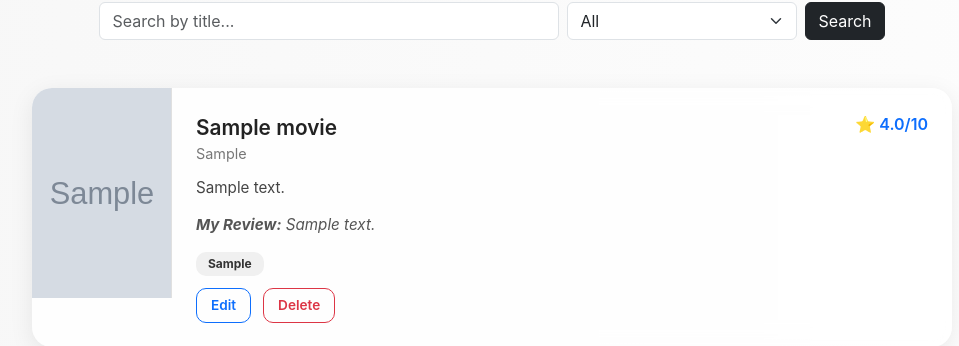
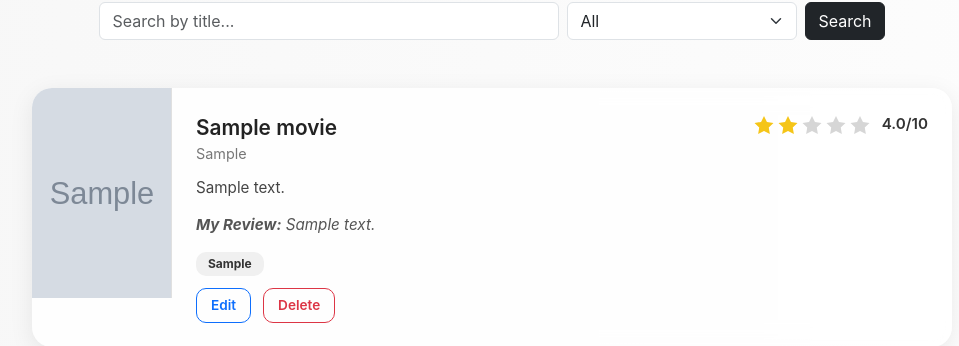
Before and after one commit to Cyber-Security-Tech/top10-movies-web, a Flask app: page / in a window 1280 px wide. Shown: the part 116-462 px from the top of the page, without its empty margins (148-1107 px from the left). Run offline with Flask 3, Linux system fonts and the light colour scheme; tables that the repository leaves empty hold one stand-in row (values such as "Sample post"); grey boxes marked "Sample" are stand-in pictures.

Commit message:
Update UI to display gold/grey star rating system based on user rating

```diff
--- a/templates/index.html
+++ b/templates/index.html
@@ -5,6 +5,29 @@
     <title>Top 10 Movies</title>
     <link href="https://cdn.jsdelivr.net/npm/bootstrap@5.3.0/dist/css/bootstrap.min.css" rel="stylesheet">
     <link rel="stylesheet" href="{{ url_for('static', filename='css/style.css') }}">
+    <style>
+        .star-container {
+            display: flex;
+            align-items: center;
+            gap: 4px;
+        }
+        .star svg {
+            width: 20px;
+            height: 20px;
+        }
+        .star.gold svg path {
+            fill: #f5c518;
+        }
+        .star.grey svg path {
+            fill: #d6d6d6;
+        }
+        .numeric-rating {
+            margin-left: 8px;
+            font-weight: 600;
+            font-size: 0.95rem;
+            color: #333;
+        }
+    </style>
 </head>
 <body>
 
@@ -33,7 +56,22 @@
                             <div class="movie-title">{{ movie.title }}</div>
                             <div class="movie-year">{{ movie.year }}</div>
                         </div>
-                        <div class="movie-rating">⭐ {{ movie.rating }}/10</div>
+                        <div class="star-container">
+                            {% set full_stars = (movie.rating // 2) | int %}
+                            {% set empty_stars = 5 - full_stars %}
+
+                            {% for i in range(full_stars) %}
+                                <span class="star gold">
+                                    <svg viewBox="0 0 20 20"><path d="M10 15l-5.878 3.09 1.122-6.545L.488 6.91l6.566-.955L10 0l2.946 5.955 6.566.955-4.756 4.635 1.122 6.545z"/></svg>
+                                </span>
+                            {% endfor %}
+                            {% for i in range(empty_stars) %}
+                                <span class="star grey">
+                                    <svg viewBox="0 0 20 20"><path d="M10 15l-5.878 3.09 1.122-6.545L.488 6.91l6.566-.955L10 0l2.946 5.955 6.566.955-4.756 4.635 1.122 6.545z"/></svg>
+                                </span>
+                            {% endfor %}
+                            <span class="numeric-rating">{{ movie.rating }}/10</span>
+                        </div>
                     </div>
 
                     {% if movie.description %}
```
